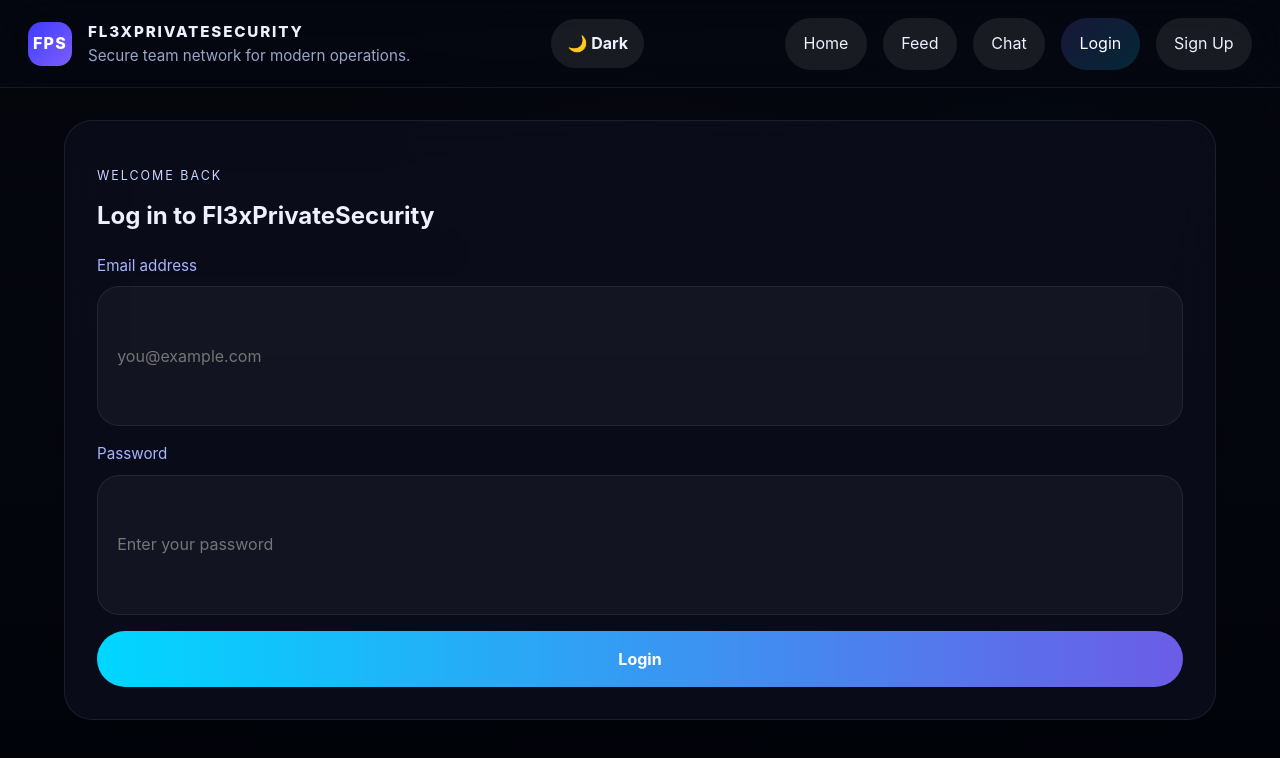
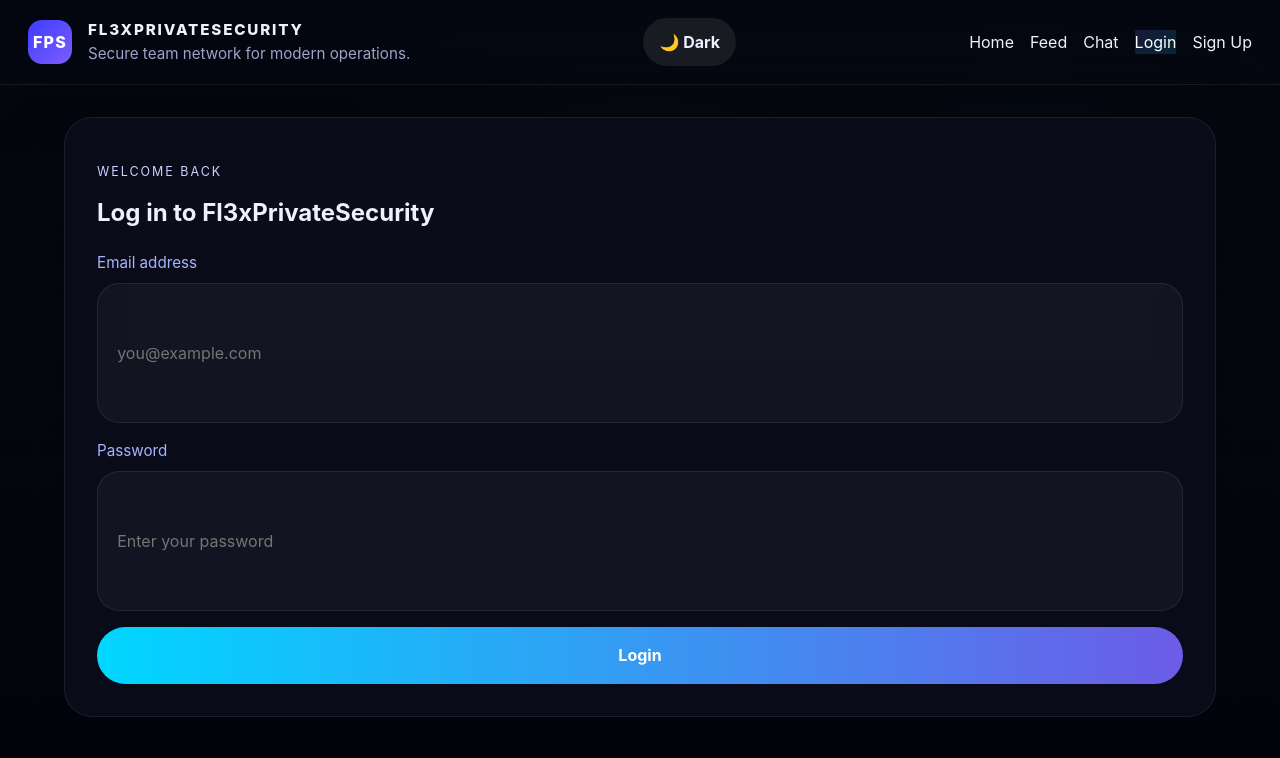
Before and after one commit to agentno1717/fl3x-private-security, a React (Vite) app: page /login in a window 1280 px wide. Shown: the top 758 px of the page. Built offline with nearby package versions, Linux system fonts and the light colour scheme; no server answers.

Commit message:
style: add cyber/DeltaForce theme accents and update mock avatar

```diff
--- a/src/api/mockServer.ts
+++ b/src/api/mockServer.ts
@@ -11,7 +11,7 @@ function getStoredUsers(): User[] {
         id: 'user-1',
         name: 'Jordan Blake',
         email: 'jordan@fl3xsecurity.com',
-        avatar: 'https://images.unsplash.com/photo-1506794778202-cad84cf45f1d?auto=format&fit=crop&w=200&q=80',
+        avatar: 'https://images.unsplash.com/photo-1542317854-0c6a9b5f3b85?auto=format&fit=crop&w=400&q=80',
         role: 'Operations Lead',
         bio: 'Building secure social workflows for front-line teams.'
       }
--- a/src/styles.css
+++ b/src/styles.css
@@ -142,11 +142,13 @@ textarea {
   gap: 1rem;
   flex-wrap: wrap;
 }
-
-.top-links a {
-  padding: 0.85rem 1.15rem;
-  border-radius: 999px;
-  background: rgba(255, 255, 255, 0.08);
+    --border: rgba(255, 255, 255, 0.08);
+    --text: #eef0ff;
+    --muted: #96a2c1;
+    --card: rgba(255, 255, 255, 0.05);
+    --accent-green: #00ff9f;
+    --accent-magenta: #ff4d9e;
+    --button-bg: linear-gradient(90deg, var(--accent-green), var(--accent-magenta));
   color: var(--text);
   transition: transform 0.2s ease, background 0.2s ease, color 0.2s ease;
 }
@@ -165,6 +167,18 @@ textarea {
 }
 
 .button-primary,
+
+  body::after {
+    /* cyber grid subtle overlay */
+    content: '';
+    position: fixed;
+    inset: 0;
+    z-index: -1;
+    background-image: linear-gradient(transparent 96%, rgba(0,255,159,0.03) 96%),
+      linear-gradient(90deg, transparent 96%, rgba(255,77,158,0.025) 96%);
+    background-size: 100% 40px, 40px 100%;
+    mix-blend-mode: overlay;
+  }
 .button-secondary,
 .quick-ops-button {
   border: none;
@@ -172,7 +186,7 @@ textarea {
   border-radius: 999px;
   padding: 0.95rem 1.35rem;
   font-weight: 700;
-  transition: transform 0.18s ease, box-shadow 0.18s ease, background 0.18s ease;
+    background: linear-gradient(135deg, var(--accent-green), var(--accent-magenta));
 }
 
 .button-primary,
@@ -183,6 +197,15 @@ textarea {
 
 .button-secondary {
   background: rgba(255, 255, 255, 0.08);
+
+  .avatar {
+    width: 52px;
+    height: 52px;
+    border-radius: 999px;
+    object-fit: cover;
+    box-shadow: 0 6px 18px rgba(0,0,0,0.6), 0 0 12px rgba(0,255,159,0.06);
+    border: 2px solid rgba(255,255,255,0.06);
+  }
   color: #d8dcf8;
 }
 
@@ -197,7 +220,7 @@ textarea {
 .user-chip {
   align-self: center;
   padding: 0.7rem 1rem;
-  border-radius: 999px;
+    background: var(--button-bg);
   background: rgba(255, 255, 255, 0.08);
   color: #d8e3ff;
   font-size: 0.95rem;
@@ -207,13 +230,32 @@ textarea {
 .install-panel,
 .alert-panel {
   display: grid;
+
+  .preview-card {
+    position: relative;
+    overflow: hidden;
+  }
+
+  .preview-card::after {
+    content: '';
+    position: absolute;
+    inset: 0;
+    background: linear-gradient(180deg, rgba(0,0,0,0) 40%, rgba(0,0,0,0.48));
+    mix-blend-mode: multiply;
+  }
   gap: 1rem;
   padding: 1.4rem;
   border-radius: 28px;
   background: var(--card);
   border: 1px solid var(--border);
   margin: 1.4rem 0;
+    transition: transform 0.25s ease, box-shadow 0.25s ease;
 }
+
+  .post-card:hover {
+    transform: translateY(-6px);
+    box-shadow: 0 30px 80px rgba(0,0,0,0.5), 0 0 40px rgba(0,255,159,0.06);
+  }
 
 .install-panel h2,
 .alert-panel h2 {
```
